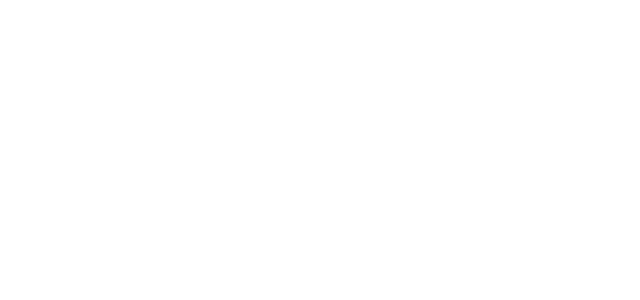
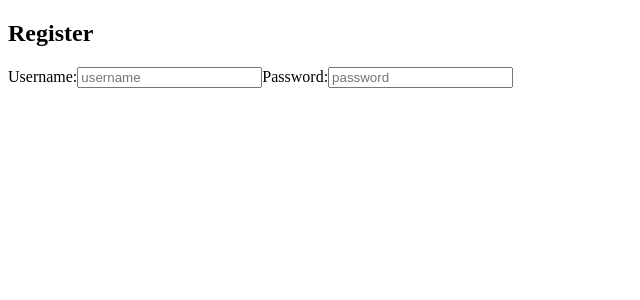
Before and after one commit to Saltiest-Hackers/Frontend, a React (Create React App) app in the folder saltiest-hackers/: page /register in a window 1280 px wide. Shown: the top 300 px of the page, without its empty margins (0-640 px from the left). Built offline with nearby package versions, Linux system fonts and the light colour scheme.

Commit message:
Added placeholder components

```diff
--- a/saltiest-hackers/src/App.js
+++ b/saltiest-hackers/src/App.js
@@ -3,6 +3,8 @@
 
 import './App.css';
 import Home from './components/Home';
+import Login from './components/Login';
+import Register from './components/Register';
 
 function App() {
   return (
@@ -11,10 +13,10 @@
         <Home />
       </Route>
       <Route path='/login'>
-
+        <Login />
       </Route>
       <Route path='/register'>
-
+        <Register />
       </Route>
     </div>
   );
--- a/saltiest-hackers/src/components/Login.js
+++ b/saltiest-hackers/src/components/Login.js
@@ -0,0 +1,19 @@
+import React from 'react';
+
+const Login = () => {
+    return (
+        <React.Fragment>
+            <h2>Login</h2>
+            <form>
+                <label htmlFor='username'>Username:
+                    <input type='text' name='username' id='username' placeholder='username'/>
+                </label>
+                <label htmlFor='password'>Password:
+                    <input type='password' name='password' id='password' placeholder='password'/>
+                </label>
+            </form>
+        </React.Fragment>
+    )
+}
+
+export default Login;
--- a/saltiest-hackers/src/components/Register.js
+++ b/saltiest-hackers/src/components/Register.js
@@ -0,0 +1,19 @@
+import React from 'react';
+
+const Register = () => {
+    return (
+        <React.Fragment>
+            <h2>Register</h2>
+            <form>
+                <label htmlFor='new-username'>Username:
+                    <input type='text' id='new-username' name='new-username' placeholder='username' />
+                </label>
+                <label htmlFor='new-password'>Password:
+                    <input type='password' id='new-password' name='new-password' placeholder='password' />
+                </label>
+            </form>
+        </React.Fragment>
+    )
+}
+
+export default Register;
```
